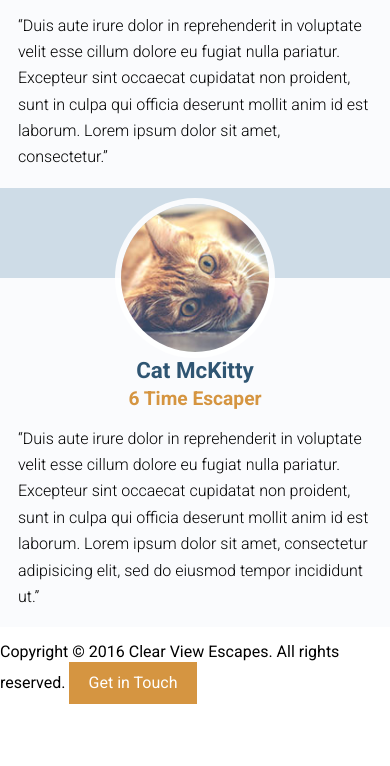
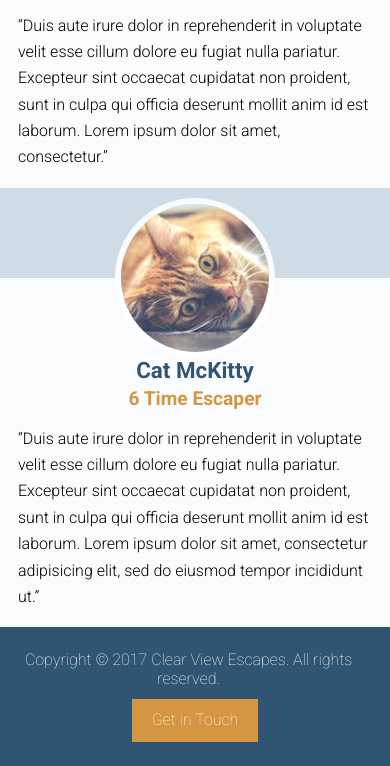
Before and after one commit to ajvergara/travel-clone, a website with bundled scripts: page app/index.html in a window 390 px wide. Shown: the part 4318-5084 px from the top of the page. Before the commit the page ends 5038 px from the top, so only its background shows below. Built offline with nearby package versions, Linux system fonts and the light colour scheme.

Commit message:
Completed Footer's Desktop & Mobile Version

```diff
--- /dev/null
+++ b/app/assets/styles/modules/_site-footer.css
@@ -0,0 +1,19 @@
+.site-footer{
+  padding: .5em 0;
+  background-color: $mainBlue;
+  text-align: center;
+  color: #fff;
+  font-weight: 100;
+
+  &__description{
+    display: block;
+    margin-bottom: .7rem;
+    margin-right: .8rem;
+
+    @mixin atMedium{
+      display: inline-block;
+      margin-bottom: 0;
+      margin-right: .8rem;
+    }
+  }
+}
--- a/app/assets/styles/styles.css
+++ b/app/assets/styles/styles.css
@@ -12,3 +12,4 @@
 @import "modules/_features";
 @import "modules/_section-title";
 @import "modules/_testimonials";
+@import "modules/_site-footer";
--- a/app/index.html
+++ b/app/index.html
@@ -145,8 +145,10 @@
     </div>
   </div>
 
-  <footer>
-    <p>Copyright &copy; 2016 Clear View Escapes. All rights reserved. <a class="btn btn--orange" href="#">Get in Touch</a></p>
+  <footer class="site-footer">
+    <p><span class="site-footer__description">
+      Copyright &copy; 2017 Clear View Escapes. All rights reserved.
+    </span><a class="btn btn--orange" href="#">Get in Touch</a></p>
   </footer>
 
   <script src="temp/scripts/App-bundled.js" type="text/javascript" charset="utf-8"></script>
--- a/app/temp/styles/styles.css
+++ b/app/temp/styles/styles.css
@@ -845,3 +845,26 @@ img{
     text-align: center;
     margin: 0.25rem 0 1rem;
   }
+
+.site-footer{
+  padding: .5em 0;
+  background-color: #2f5572;
+  text-align: center;
+  color: #fff;
+  font-weight: 100;
+}
+
+.site-footer__description{
+    display: block;
+    margin-bottom: .7rem;
+    margin-right: .8rem;
+  }
+
+@media (min-width: 768px){
+
+.site-footer__description{
+      display: inline-block;
+      margin-bottom: 0;
+      margin-right: .8rem
+  }
+  }
```
Also changed, not shown: app/assets/scripts/modules/RevealItems.js (deleted, +0 -13 lines).
